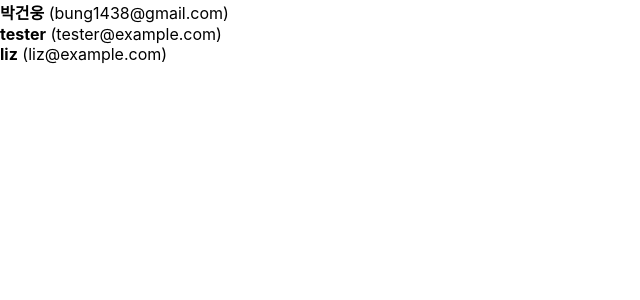
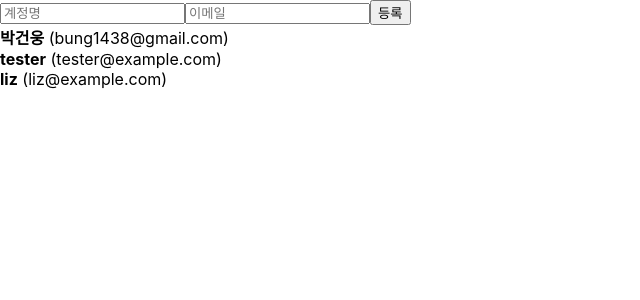
Before and after one commit to gunwoongPark/Learn-React, a React (Create React App) app: page / in a window 1280 px wide. Shown: the top 300 px of the page, without its empty margins (0-640 px from the left). Built offline with nearby package versions, Linux system fonts and the light colour scheme.

Commit message:
To add an item to an array

```diff
--- a/src/App.js
+++ b/src/App.js
@@ -1,8 +1,21 @@
-import React, { useRef } from 'react';
+import React, { useRef, useState } from 'react';
+import CreateUser from './CreateUser';
 import UserList from "./UserList";
 
 function App() {
-  const users = [
+  const [inputs, setInputs] = useState({
+    username: '',
+    email: ''
+  });
+
+  const onChange = e => {
+    setInputs({
+      ...inputs,
+      [e.target.name]: e.target.value
+    })
+  }
+
+  const [users, setUsers] = useState([
     {
       id: 1,
       username: "박건웅",
@@ -18,17 +31,37 @@
       username: 'liz',
       email: "liz@example.com"
     }
-  ];
+  ]);
+
+
 
   const nextId = useRef(4);
 
   const onCreate = () => {
+    const user = {
+      id: nextId.current,
+      username: inputs.username,
+      email: inputs.email,
+    };
+
+    // 방법 1 : 스프레드 문법 사용
+    // setUsers([...users, user]);
+    // 방법 2 : 자바스크립트 배열 내장함수 concat 사용
+    setUsers(users.concat(user));
+
+    setInputs({
+      username: '',
+      email: ''
+    })
     console.log(nextId.current);
     nextId.current += 1;
   }
 
   return (
-    <UserList users={users} />
+    <>
+      <CreateUser username={inputs.username} email={inputs.email} onChange={onChange} onCreate={onCreate} />
+      <UserList users={users} />
+    </>
   );
 }
 
--- /dev/null
+++ b/src/CreateUser.js
@@ -0,0 +1,13 @@
+import React from 'react';
+
+function CreateUser({ username, email, onChange, onCreate }) {
+    return (
+        <div>
+            <input name="username" placeholder="계정명" onChange={onChange} value={username} />
+            <input name="email" placeholder="이메일" onChange={onChange} value={email} />
+            <button onClick={onCreate}>등록</button>
+        </div>
+    )
+}
+
+export default CreateUser;
```
Also changed, not shown: 1 other file (tests, documents, lock files or other folders).
